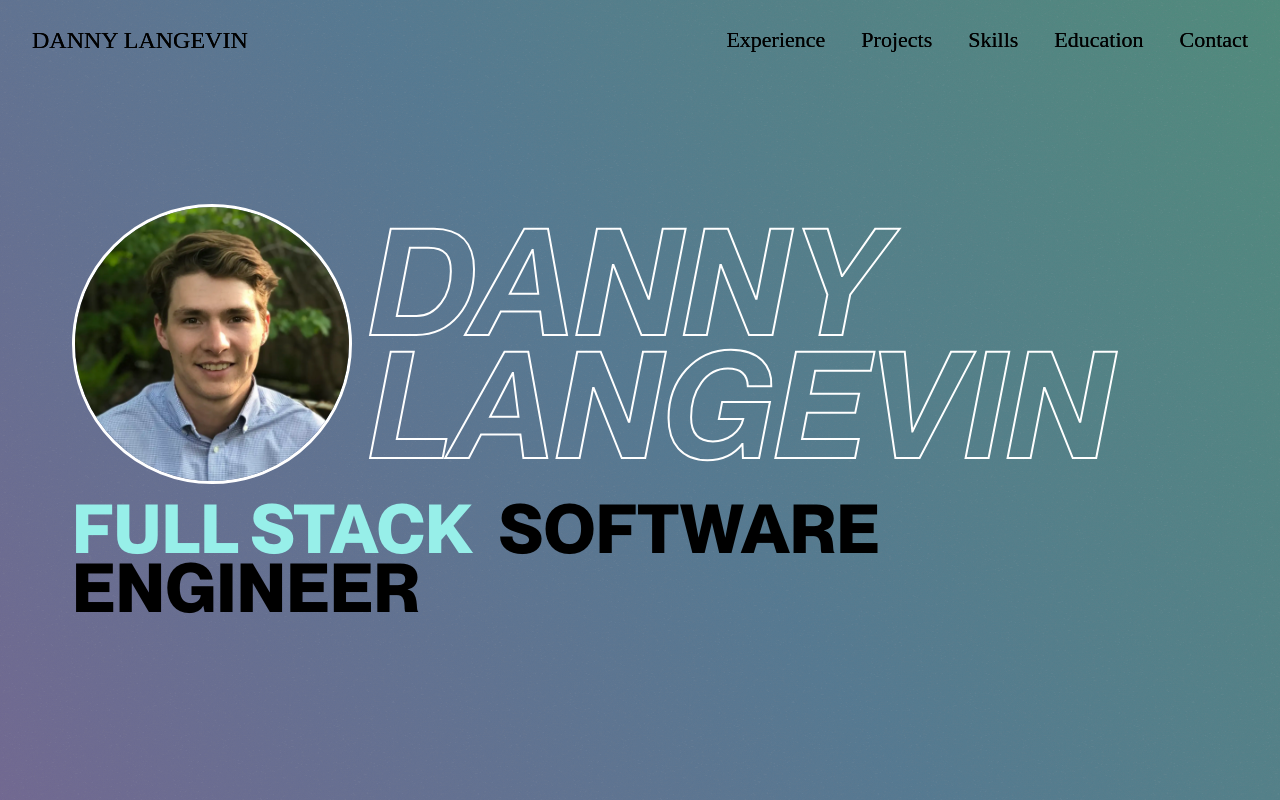
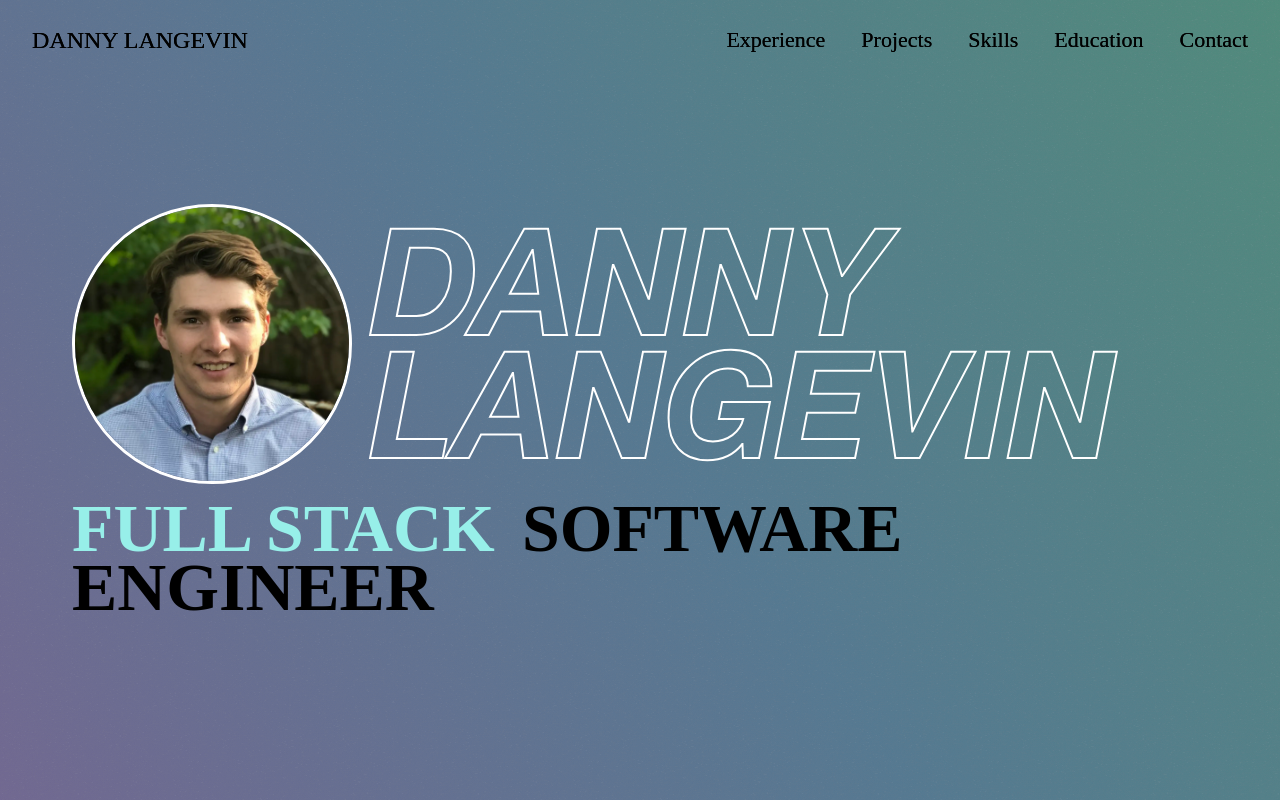
Before and after one commit to dklangevin/danny-langevin, a Next.js app: page / in a window 1280 px wide. Built offline with nearby package versions, Linux system fonts and the light colour scheme.

Commit message:
Update home page styles

```diff
--- a/pages/index.js
+++ b/pages/index.js
@@ -106,6 +106,7 @@ const Name = styled.span`
 `;
 
 const Title = styled.span`
+  font-family: 'Right Gothic Wide';
   font-weight: 800;
   font-size: max(5.3vw, 32px);
   line-height: max(4.6vw, 28px);
```
